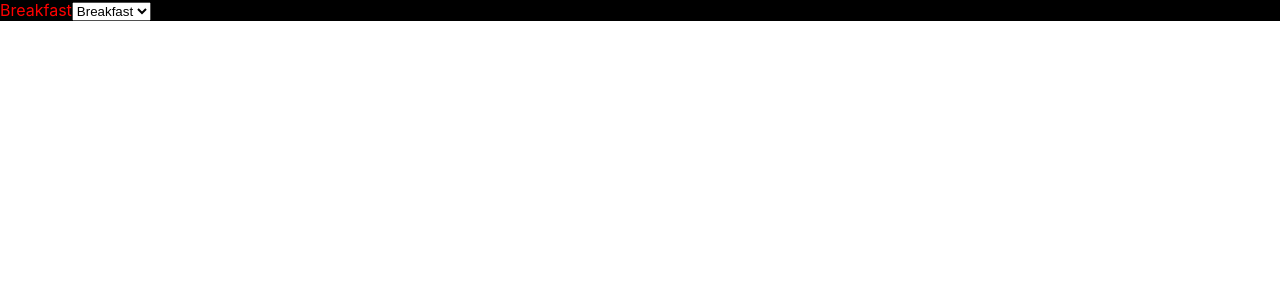
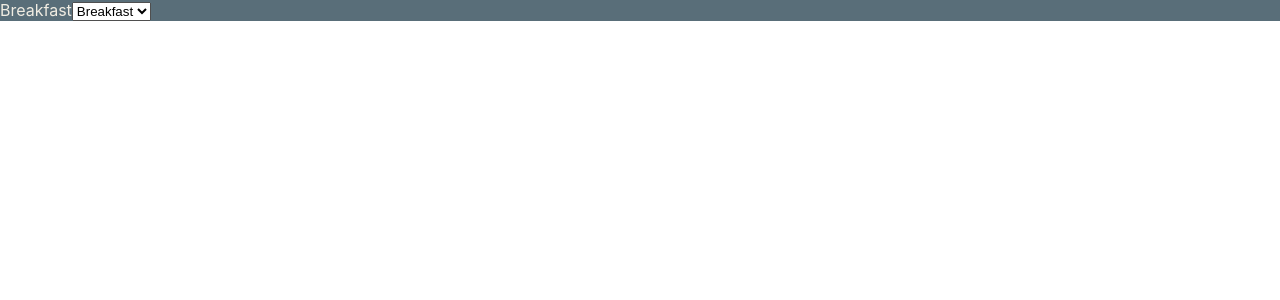
Before and after one commit to Farnooshmo/ladix, a React (Create React App) app: page / in a window 1280 px wide. Shown: the top 300 px of the page. Built offline with nearby package versions, Linux system fonts and the light colour scheme.

Commit message:
update the color of text and bg

```diff
--- a/src/App.css
+++ b/src/App.css
@@ -1,4 +1,5 @@
-.App{
-  background-color: black;
-  color: red;
+.App {
+  background-color: #596e79;
+  color: #f0ece2;
+  height: 50%;
 }
```
